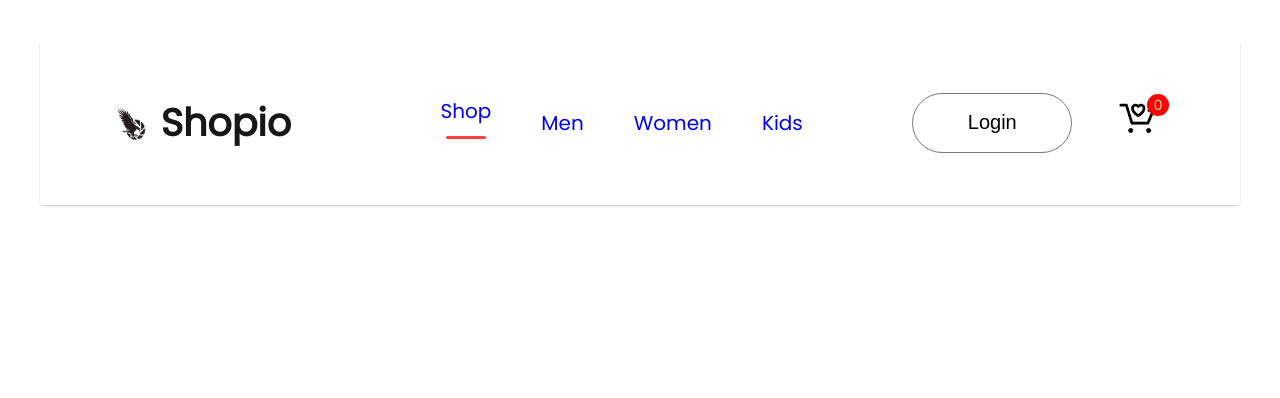
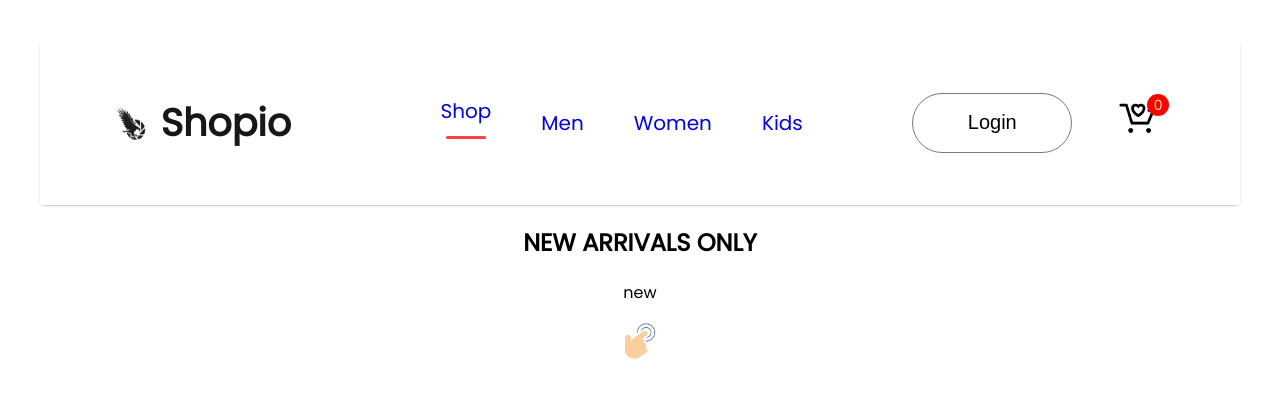
Before and after one commit to shafakyildiz/ecommerce, a React (Vite) app: page / in a window 1280 px wide. Shown: the top 398 px of the page. Built offline with nearby package versions, Linux system fonts and the light colour scheme.

Commit message:
Add hero component to shop component

```diff
--- /dev/null
+++ b/src/components/hero/Hero.jsx
@@ -0,0 +1,21 @@
+import React from "react";
+import "./Hero.css";
+import hand_icon from "../assets/hand_icon.png";
+
+const Hero = () => {
+  return (
+    <div className="hero">
+      <div className="hero-left">
+        <h2>NEW ARRIVALS ONLY</h2>
+        <div className="">
+          <div className="hero-hand-icon">
+            <p>new</p>
+            <img src={hand_icon} alt="" />
+          </div>
+        </div>
+      </div>
+    </div>
+  );
+};
+
+export default Hero;
--- a/src/components/navbar/Navbar.jsx
+++ b/src/components/navbar/Navbar.jsx
@@ -11,7 +11,9 @@
     <div className="navbar">
       <div className="nav-logo">
         <img src={logo} alt="Navbar logo" />
-        <p>Shopio</p>
+        <Link to="/">
+          <p>Shopio</p>
+        </Link>
       </div>
       <ul className="nav-menu">
         <li
--- a/src/pages/Shop.jsx
+++ b/src/pages/Shop.jsx
@@ -1,7 +1,12 @@
 import React from "react";
+import Hero from "../components/hero/Hero";
 
 const Shop = () => {
-  return <div></div>;
+  return (
+    <div>
+      <Hero />
+    </div>
+  );
 };
 
 export default Shop;
```
Also changed, not shown: src/components/hero/Hero.css (added).
